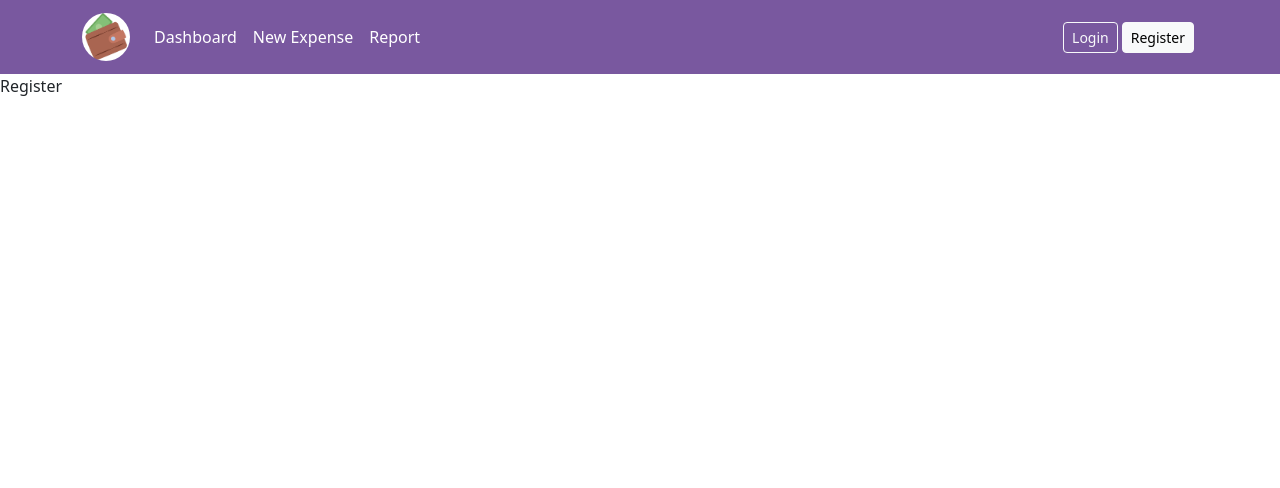
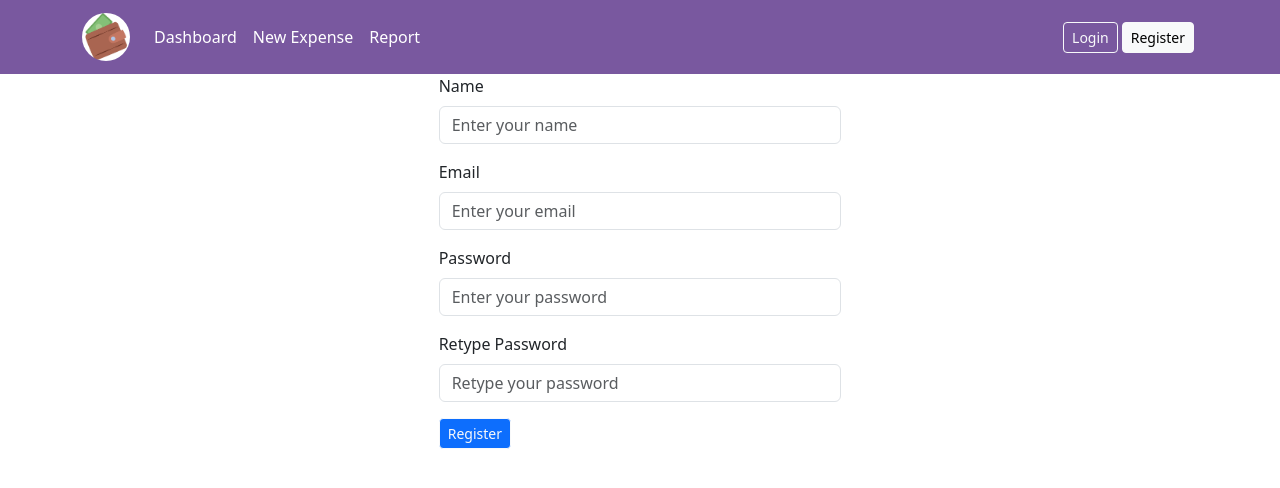
Before and after one commit to VoTanThinh12/QuanLyChiPhi, a React (Vite) app: page /register in a window 1280 px wide. Shown: the top 488 px of the page. Built offline with nearby package versions, Linux system fonts and the light colour scheme.

Commit message:
register

```diff
--- /dev/null
+++ b/src/hooks/useRegister.tsx
@@ -0,0 +1,23 @@
+import { useState } from "react";
+import { Profile } from "../model/Profile";
+import { createProfile } from "../services/auth-service";
+
+export const useRegister = () => {
+  const [error, setError] = useState<string>("");
+  const [isLoading, setLoader] = useState<boolean>(false);
+  const [toast, setToast] = useState<string>("");
+  const signup = (profile: Profile) => {
+    console.log("values", profile);
+    setLoader(true);
+    createProfile(profile)
+      .then((response) => {
+        if (response.status === 201) {
+          //   resetForm();
+          setToast("Registration successful");
+        }
+      })
+      .catch((error) => console.log(error))
+      .finally(() => setLoader(false));
+  };
+  return { error, isLoading, toast, signup };
+};
--- /dev/null
+++ b/src/model/Profile.ts
@@ -0,0 +1,7 @@
+export interface Profile {
+  profileId?: string;
+  name: string;
+  email: string;
+  password: string;
+  confirmPassword: string;
+}
--- a/src/pages/register/Register.tsx
+++ b/src/pages/register/Register.tsx
@@ -1,5 +1,123 @@
+import profileValidationSchema from "../../validation/profileValicationSchema";
+import { Profile } from "../../model/Profile";
+import { useFormik } from "formik";
+import { createProfile } from "../../services/auth-service";
+import { useState } from "react";
+import { useRegister } from "../../hooks/useRegister";
+
 const Register = () => {
-  return <div>Register</div>;
+  const { error, isLoading, toast, signup } = useRegister();
+
+  const formik = useFormik<Profile>({
+    initialValues: {
+      name: "",
+      email: "",
+      password: "",
+      confirmPassword: "",
+    },
+    validationSchema: profileValidationSchema,
+    onSubmit: (profile: Profile, { resetForm }) => {
+      signup(profile);
+      resetForm();
+    },
+  });
+
+  return (
+    <div className="d-flex justify-content-center align-items-center login-background">
+      <div className="container col-md-4 col-sm-12">
+        {isLoading && <p>Loading...</p>}
+        {error && <div className="text-danger">{error}</div>}
+        {toast && <div className="text-success">{toast}</div>}
+        <form onSubmit={formik.handleSubmit}>
+          <div className="mb-3">
+            <label htmlFor="name" className="form-label">
+              Name
+            </label>
+            <input
+              type="text"
+              className="form-control"
+              id="name"
+              placeholder="Enter your name"
+              name="name"
+              value={formik.values.name}
+              onChange={formik.handleChange}
+              onBlur={formik.handleBlur}
+            />
+            {formik.touched.name && formik.errors.name ? (
+              <div className="text-danger fst-italic">{formik.errors.name}</div>
+            ) : null}
+          </div>
+          <div className="mb-3">
+            <label htmlFor="email" className="form-label">
+              Email
+            </label>
+            <input
+              type="email"
+              className="form-control"
+              id="email"
+              placeholder="Enter your email"
+              name="email"
+              value={formik.values.email}
+              onChange={formik.handleChange}
+              onBlur={formik.handleBlur}
+            />
+            {formik.touched.email && formik.errors.email ? (
+              <div className="text-danger fst-italic">
+                {formik.errors.email}
+              </div>
+            ) : null}
+          </div>
+          <div className="mb-3">
+            <label htmlFor="password" className="form-label">
+              Password
+            </label>
+            <input
+              type="password"
+              className="form-control"
+              id="password"
+              placeholder="Enter your password"
+              name="password"
+              value={formik.values.password}
+              onChange={formik.handleChange}
+              onBlur={formik.handleBlur}
+            />
+            {formik.touched.password && formik.errors.password ? (
+              <div className="text-danger fst-italic">
+                {formik.errors.password}
+              </div>
+            ) : null}
+          </div>
+          <div className="mb-3">
+            <label htmlFor="retypePassword" className="form-label">
+              Retype Password
+            </label>
+            <input
+              type="password"
+              className="form-control"
+              id="retypePassword"
+              placeholder="Retype your password"
+              name="confirmPassword"
+              value={formik.values.confirmPassword}
+              onChange={formik.handleChange}
+              onBlur={formik.handleBlur}
+            />
+            {formik.touched.confirmPassword && formik.errors.confirmPassword ? (
+              <div className="text-danger fst-italic">
+                {formik.errors.confirmPassword}
+              </div>
+            ) : null}
+          </div>
+          {error && <div className="text-danger mb-3">{error}</div>}
+          <button
+            className="btn btn-sm btn-primary btn-outline-light"
+            type="submit"
+          >
+            Register
+          </button>
+        </form>
+      </div>
+    </div>
+  );
 };
 
 export default Register;
--- /dev/null
+++ b/src/services/auth-service.ts
@@ -0,0 +1,6 @@
+import apiClient from "../config/api-client";
+import { Profile } from "../model/Profile";
+
+export const createProfile = (profile: Profile) => {
+  return apiClient.post("/register", profile);
+};
--- a/src/validation/expenseValidationSchema.ts
+++ b/src/validation/expenseValidationSchema.ts
@@ -2,7 +2,7 @@
 
 const expenseValidationSchema = Yup.object({
   name: Yup.string()
-    .required("Exoense name is required")
+    .required("Expense name is required")
     .min(3, "Expense name must be at least 3 characters long"),
   amount: Yup.number()
     .required("Expense amount is required")
--- /dev/null
+++ b/src/validation/profileValicationSchema.ts
@@ -0,0 +1,20 @@
+import * as Yup from "yup";
+const profileValidationSchema = Yup.object().shape({
+  name: Yup.string()
+    .required("Name is required")
+    .min(3, "Name must be at least 3 characters long"),
+  email: Yup.string()
+    .required("Email is required")
+    .email("Email is not invalid"),
+  password: Yup.string()
+    .required("Password is required")
+    .min(5, "Password must be at least 5 characters"),
+
+  confirmPassword: Yup.string()
+    .required("Retype comfirm password")
+    .oneOf([Yup.ref("password")], "Password must match"),
+  //   confirmPassword: Yup.string()
+  // .required("Retype confirm password")
+  // .oneOf([Yup.ref("password")], "Passwords must match"),
+});
+export default profileValidationSchema;
```
